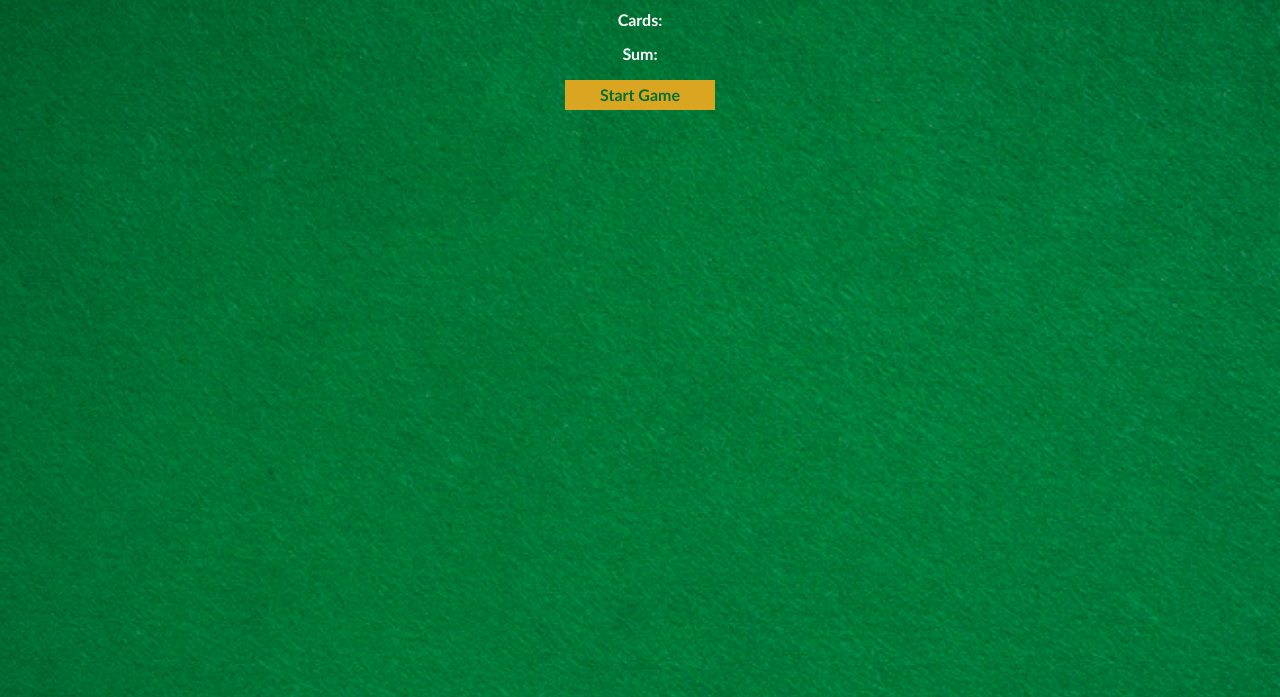
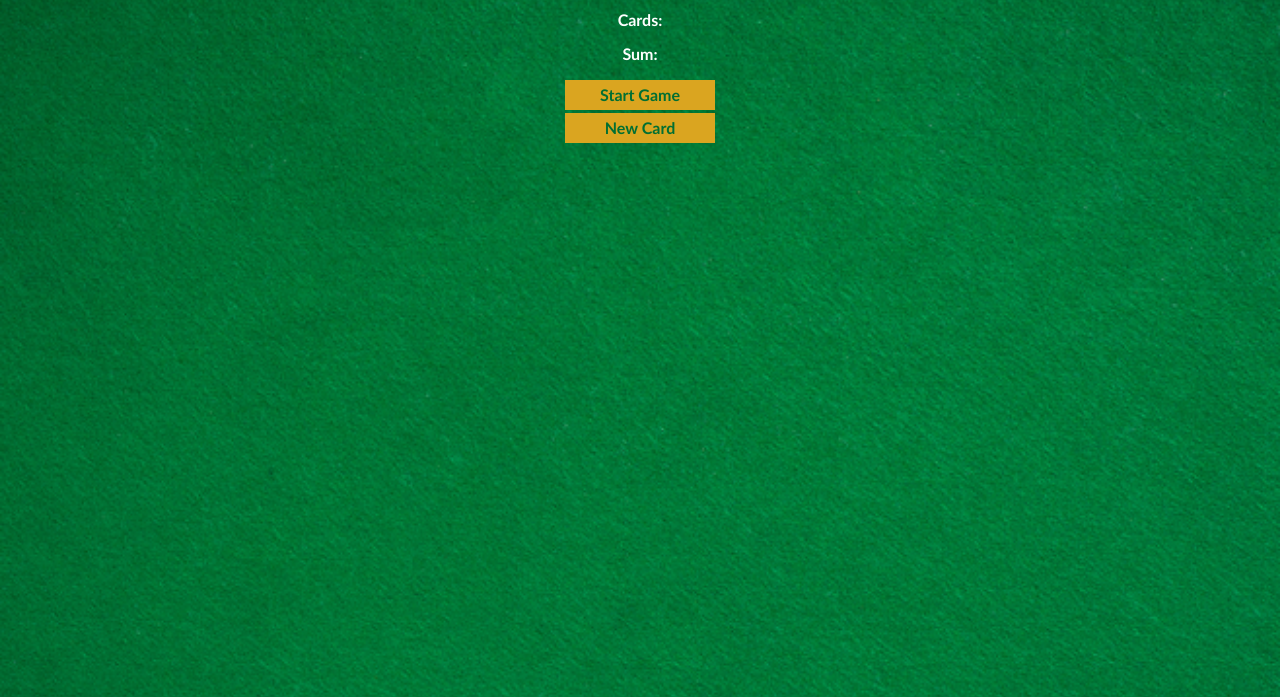
Before and after one commit to maziz-create/javascript-full-course, a plain HTML site: page Blackjack-app/index.html in a window 1280 px wide. Shown: the part 103-800 px from the top of the page. Drawn offline with nearby package versions, Linux system fonts and the light colour scheme.

Commit message:
Blackjack App | Added 'New Card' button and newCard() function is passed into button's property of 'onclick'. Added some styling css for centering buttons. Added newCard arrow function in index.js for logging drawing card.

```diff
--- a/Blackjack-app/index.css
+++ b/Blackjack-app/index.css
@@ -19,4 +19,11 @@ button {
     color: #016f32;
     background-color: goldenrod;
     font-weight: bold;
+
+    /* centering */
+    display: block;
+    margin-left: auto;
+    margin-right: auto;
+    margin-bottom: 3px;
+    cursor: pointer;
 }
--- a/Blackjack-app/index.html
+++ b/Blackjack-app/index.html
@@ -11,6 +11,7 @@
     <p id="cards-el">Cards:</p>
     <p id="sum-el">Sum:</p>
     <button onclick="startGame()">Start Game</button>
+    <button onclick="newCard()">New Card</button>
 
     <script src="index.js"></script>
 </body>
--- a/Blackjack-app/index.js
+++ b/Blackjack-app/index.js
@@ -30,3 +30,7 @@ const startGame = () => {
     sumEl.textContent = sum ? "Sum: " + sum : "Sum:"
     cardsEl.textContent = firstCard ? `Cards: ${firstCard} ${secondCard}` : "Cards";
 }
+
+const newCard = () => {
+    console.log("Drawing a new card from the Deck!");
+}
```
